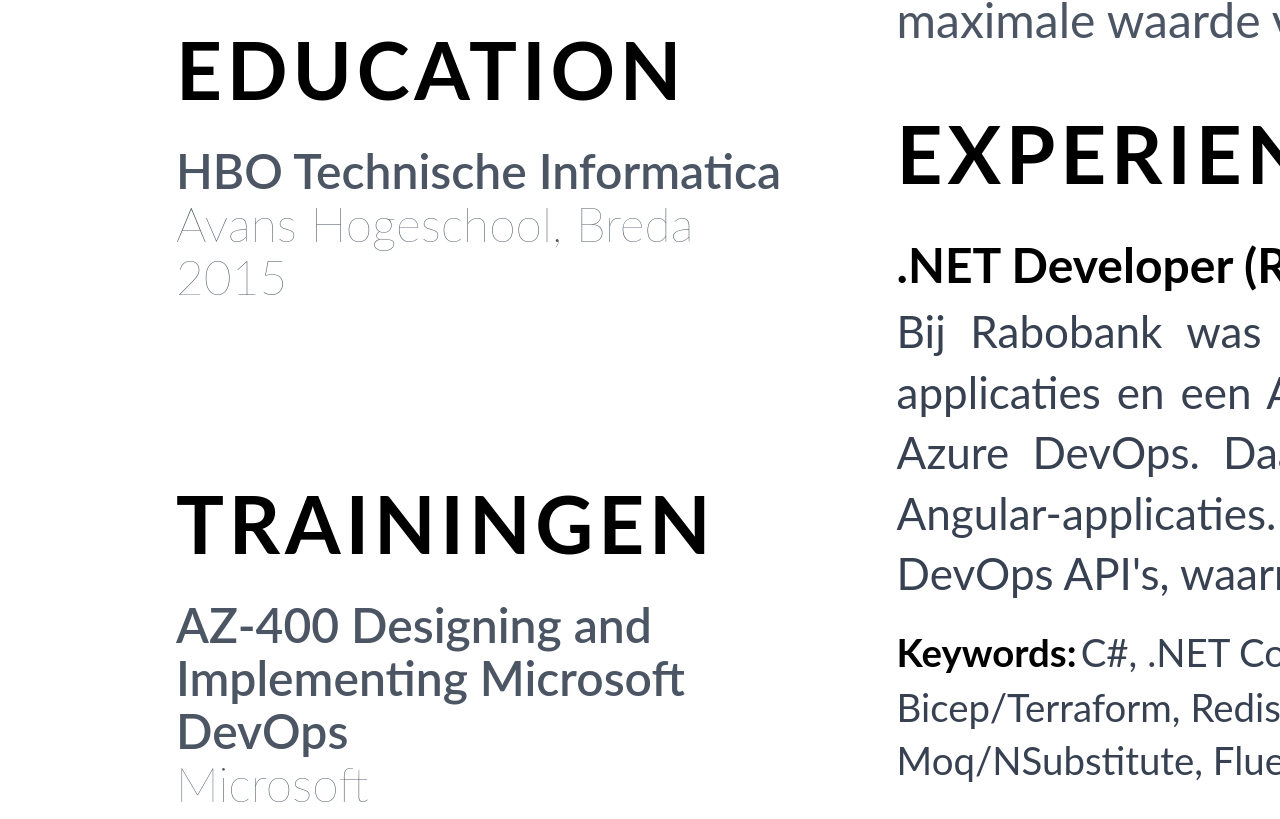
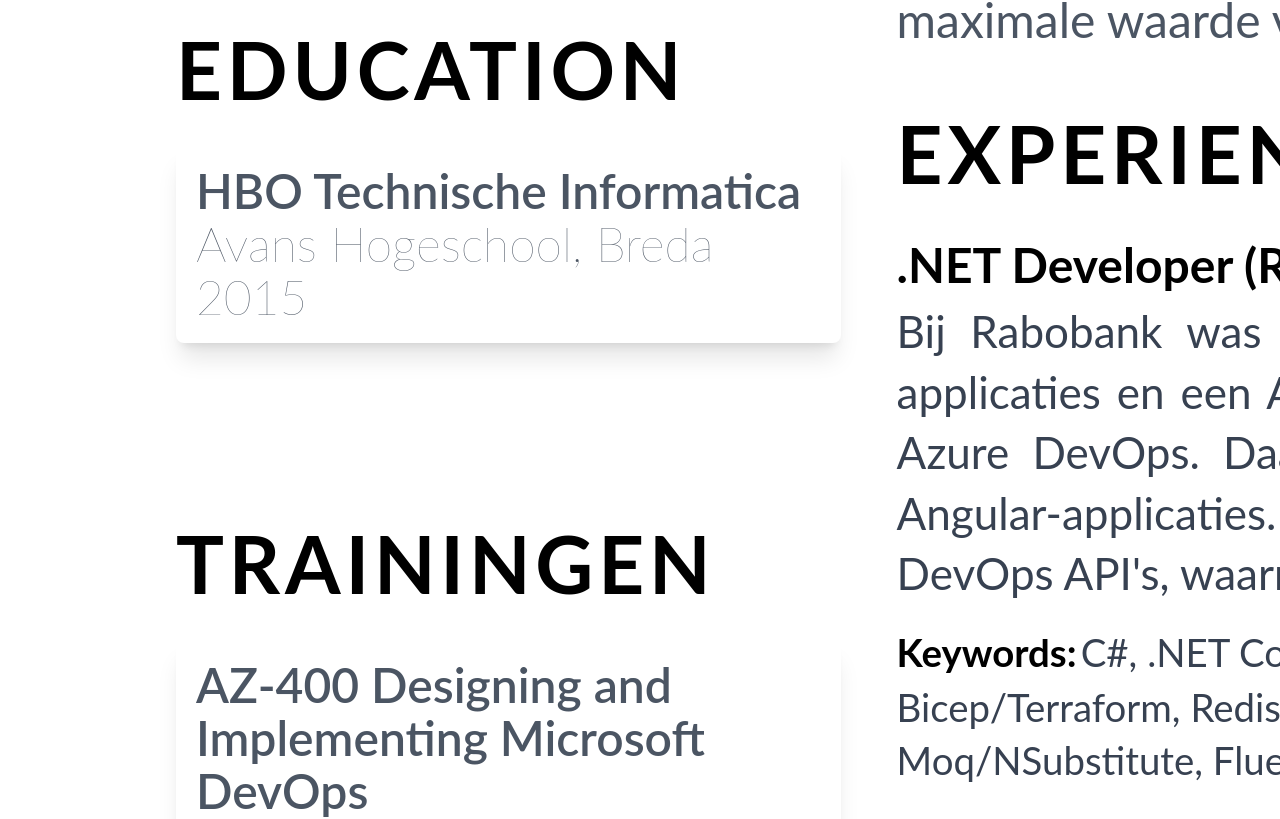
Before and after one commit to carvenmartis/resume, a Next.js app: page / in a window 1280 px wide. Shown: the part 1099-1918 px from the top of the page. Built offline with nearby package versions, Linux system fonts and the light colour scheme.

Commit message:
card border

```diff
--- a/src/components/card-item.tsx
+++ b/src/components/card-item.tsx
@@ -14,7 +14,7 @@ const CardItem: React.FC<CardItemProps> = ({
   year,
 }) => {
   return (
-    <li>
+    <li className="shadow-xl p-5 bg-white rounded-lg">
       <p className="font-semibold">{title}</p>
       {(organization || city) && (
         <p className="font-thin">
```
